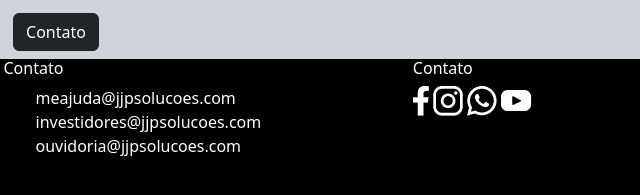
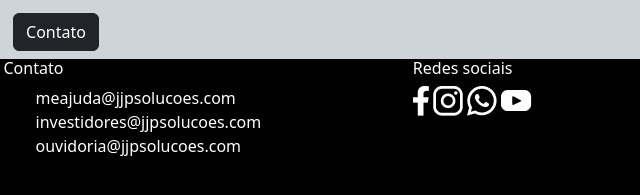
Before and after one commit to Paulo2991/repositorio-aula-html-css-boostrap, a plain HTML site: page index.htm in a window 1280 px wide. Shown: the part 1658-1853 px from the top of the page, 584-1224 px from the left. Drawn offline with nearby package versions, Linux system fonts and the light colour scheme.

Commit message:
atualizando titulo redes sociais

```diff
--- a/index.htm
+++ b/index.htm
@@ -155,7 +155,7 @@
         </div>
 
         <div class="text-white">
-            <h6>Contato</h6>
+            <h6>Redes sociais</h6>
             <div>
                 <a href="#"><img src="/img/Facebook.png" alt="icone facebook"></a>
                 <a href="#"><img src="/img/Instagram.png" alt="icone Instagram"></a>
```
